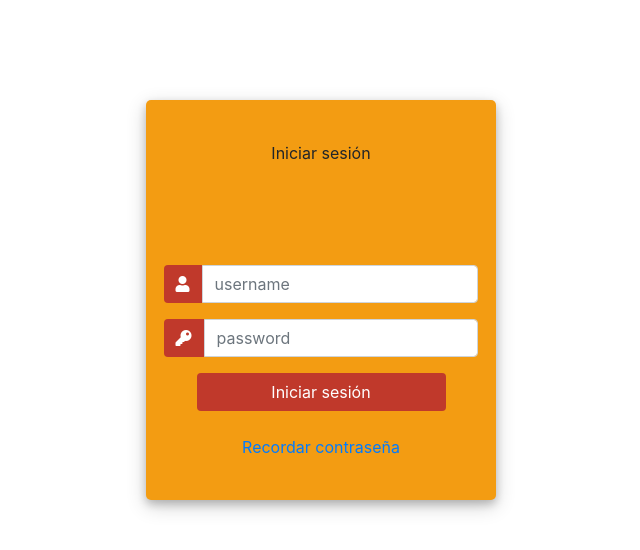
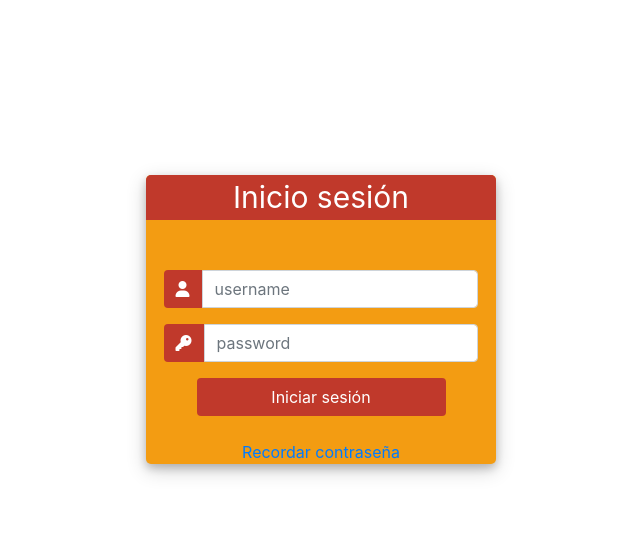
Before and after one commit to alberto-valladolid/client-dwec-project, an Angular app: page /login in a window 1280 px wide. Shown: the top 550 px of the page, without its empty margins (319-959 px from the left). Built offline with nearby package versions, Linux system fonts and the light colour scheme.

Commit message:
modificado el login para que muestre un error si el usuario mete credenciales erroneas y modificado el diseño del login

```diff
--- a/src/app/components/login/login.component.css
+++ b/src/app/components/login/login.component.css
@@ -7,7 +7,7 @@
     background: #60a3bc !important;
   }
   .user_card {
-    height: 400px;
+    /* height: 400px; */
     width: 350px;
     margin-top: auto;
     margin-bottom: auto;
@@ -16,7 +16,7 @@
     display: flex;
     justify-content: center;
     flex-direction: column;
-    padding: 10px;
+    /* padding: 10px; */
     box-shadow: 0 4px 8px 0 rgba(0, 0, 0, 0.2), 0 6px 20px 0 rgba(0, 0, 0, 0.19);
     -webkit-box-shadow: 0 4px 8px 0 rgba(0, 0, 0, 0.2), 0 6px 20px 0 rgba(0, 0, 0, 0.19);
     -moz-box-shadow: 0 4px 8px 0 rgba(0, 0, 0, 0.2), 0 6px 20px 0 rgba(0, 0, 0, 0.19);
@@ -26,7 +26,7 @@
 
 
   .form_container {
-    margin-top: 100px;
+    margin-top: 50px;
   }
   .login_btn {
     width: 100%;
@@ -56,5 +56,17 @@
   }
 
   .container{
-    margin-top:100px;
+    margin-top:175px;
   }
+
+  .header_container {
+    width: 100%;
+    background: #c0392b !important;
+    color: white !important;
+    border-radius: 5px 5px 0px 0px;
+    font-size: 30px;
+  }
+
+  .form_container form {
+    min-width: 275px;
+  }
--- a/src/app/components/login/login.component.html
+++ b/src/app/components/login/login.component.html
@@ -1,8 +1,8 @@
 <div class="container h-100">
   <div class="d-flex justify-content-center h-100">
     <div class="user_card">
-      <div class="d-flex justify-content-center">
-        Iniciar sesión
+      <div class="d-flex justify-content-center header_container">
+        Inicio sesión
       </div>
       <div class="d-flex justify-content-center form_container">
         <form>
@@ -18,9 +18,9 @@
             </div>
             <input type="password" name="password" class="form-control input_pass "  [(ngModel)]="password"  placeholder="password">
           </div>
-
-            <div class="d-flex justify-content-center mt-3 login_container">
-         <button type="submit" name="button" class="btn login_btn"  (click)="Login()">Iniciar sesión</button>
+          <div *ngIf="error" class="alert alert-danger mt-3 mb-0">{{error}}</div>
+          <div class="d-flex justify-content-center mt-3 login_container">
+            <button type="submit" name="button" class="btn login_btn"  (click)="Login()">Iniciar sesión</button>
          </div>
         </form>
       </div>
--- a/src/app/components/login/login.component.ts
+++ b/src/app/components/login/login.component.ts
@@ -11,14 +11,16 @@ import { AuthService } from '../../auth.service';
   styleUrls: ['./login.component.css']
 })
 export class LoginComponent implements OnInit {
-
+  error = '';
   username = '';
   password = '';
   constructor(private authService: AuthService) { }
 
   Login() {
+    this.error = '';
     console.log("you are logging in");
     this.authService.login(this.username, this.password);
+    this.error = 'Usuario o contraseña incorrectos';
 
   }
 
--- a/src/app/components/navigation/navigation.component.html
+++ b/src/app/components/navigation/navigation.component.html
@@ -1,3 +1,5 @@
+
+
 <nav class="navbar navbar-expand-lg navbar-light bg-light">
     <a class="navbar-brand" href="#">Gestión de calendario</a>
     <button class="navbar-toggler" type="button" data-toggle="collapse" data-target="#navbarSupportedContent" aria-controls="navbarSupportedContent" aria-expanded="false" aria-label="Toggle navigation">
--- a/src/index.html
+++ b/src/index.html
@@ -22,12 +22,6 @@
 
 
 
-  <link href="//maxcdn.bootstrapcdn.com/bootstrap/4.1.1/css/bootstrap.min.css" rel="stylesheet" id="bootstrap-css">
-  <script src="//maxcdn.bootstrapcdn.com/bootstrap/4.1.1/js/bootstrap.min.js"></script>
-  <script src="//cdnjs.cloudflare.com/ajax/libs/jquery/3.2.1/jquery.min.js"></script>
-  <link rel="stylesheet" href="https://stackpath.bootstrapcdn.com/bootstrap/4.1.3/css/bootstrap.min.css" integrity="sha384-MCw98/SFnGE8fJT3GXwEOngsV7Zt27NXFoaoApmYm81iuXoPkFOJwJ8ERdknLPMO" crossorigin="anonymous">
-	<script src="https://ajax.googleapis.com/ajax/libs/jquery/3.3.1/jquery.min.js"></script>
-	<link rel="stylesheet" href="https://use.fontawesome.com/releases/v5.6.1/css/all.css" integrity="sha384-gfdkjb5BdAXd+lj+gudLWI+BXq4IuLW5IT+brZEZsLFm++aCMlF1V92rMkPaX4PP" crossorigin="anonymous">
 
 
 </head>
```
